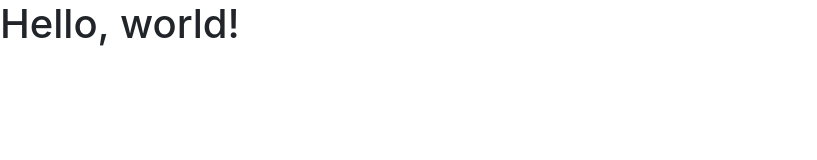
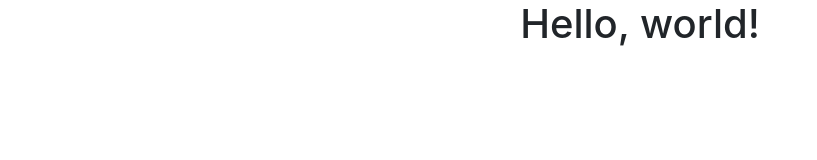
Before and after one commit to mad261/github-flow, a plain HTML site: page index.html in a window 1280 px wide. Shown: the whole page, without its empty margins (0-817 px from the left). Drawn offline with nearby package versions, Linux system fonts and the light colour scheme.

Commit message:
Make title to the center

```diff
--- a/index.html
+++ b/index.html
@@ -8,7 +8,8 @@
     <title>Hello, world!</title>
   </head>
   <body>
-    <h1>Hello, world!</h1>
+      <center><h1>Hello, world!</h1></center>
+
 
     <script src="https://code.jquery.com/jquery-3.3.1.slim.min.js" integrity="sha384-q8i/X+965DzO0rT7abK41JStQIAqVgRVzpbzo5smXKp4YfRvH+8abtTE1Pi6jizo" crossorigin="anonymous"></script>
     <script src="https://cdnjs.cloudflare.com/ajax/libs/popper.js/1.14.3/umd/popper.min.js" integrity="sha384-ZMP7rVo3mIykV+2+9J3UJ46jBk0WLaUAdn689aCwoqbBJiSnjAK/l8WvCWPIPm49" crossorigin="anonymous"></script>
```
